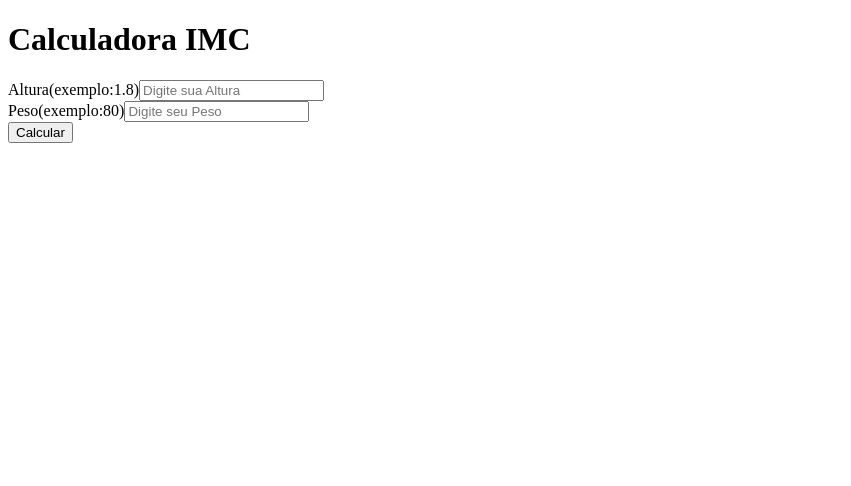
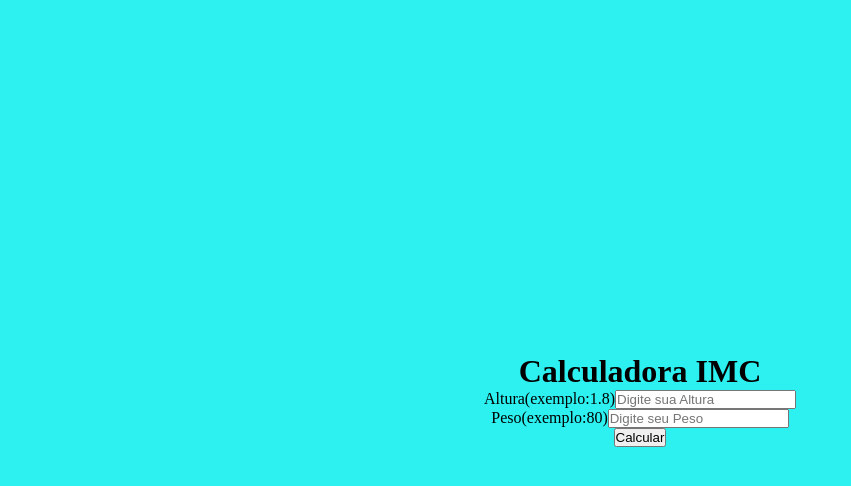
Before and after one commit to Gakira06/CalduladoraImc, a React (Vite) app: page / in a window 1280 px wide. Shown: the top 486 px of the page, without its empty margins (0-851 px from the left). Built offline with nearby package versions, Linux system fonts and the light colour scheme.

Commit message:
Criando o global.css

```diff
--- a/src/css/global.css
+++ b/src/css/global.css
@@ -0,0 +1,32 @@
+:root{
+    --fontColor1: #fff;
+    --fontColor2: #000;
+    --fontColor3: #030436;
+    --bgColor1: #2df0f0;
+    --bgColor2: #f1e9e9;
+}
+*{
+    margin: 0;
+    padding: 0;
+    box-sizing: border-box;
+}
+
+body{
+    background-color: var(--bgColor1);
+}
+
+.container{
+    display: flex;
+    flex-direction: column;
+    height: 100vh;
+    justify-content: center;
+    text-align: center;
+}
+
+/* responsividade */
+@media(max-width:500px){
+    .container{
+        justify-content: start;
+        padding: 15px;
+    }
+}
```
